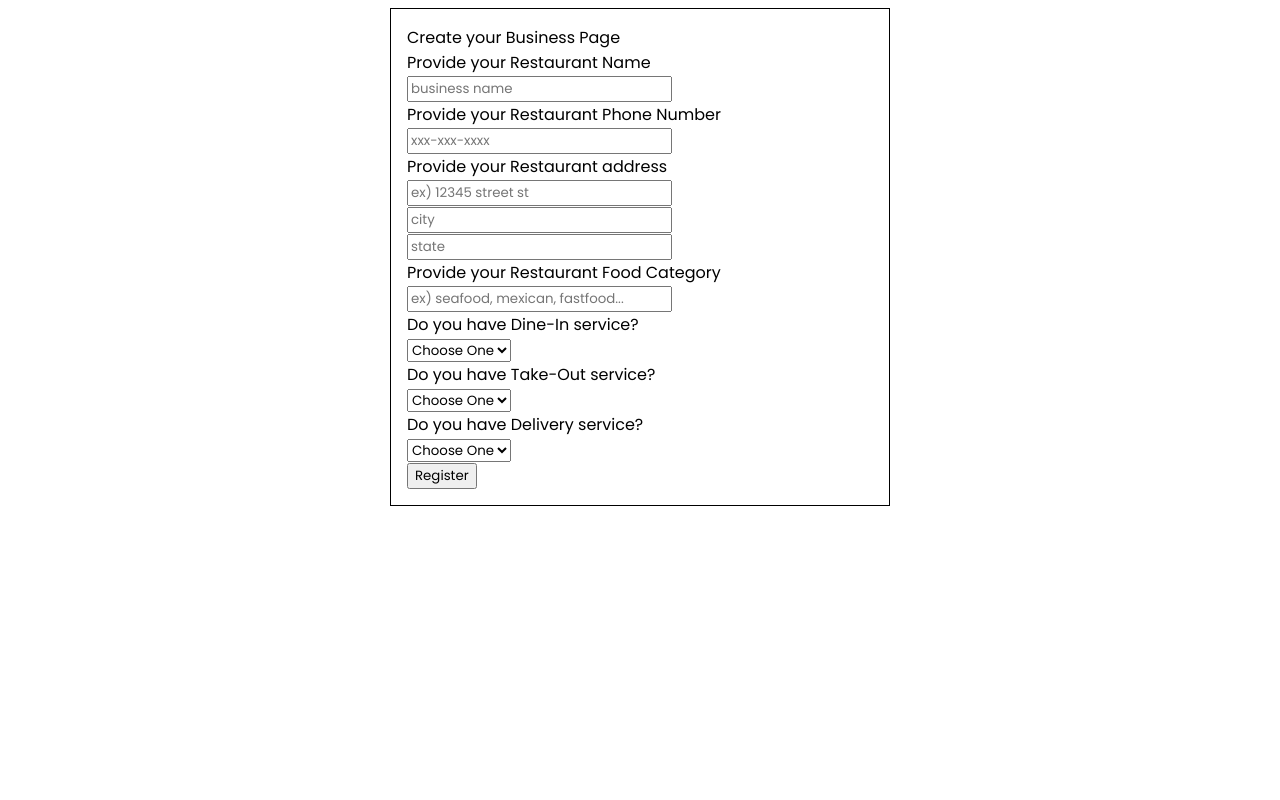
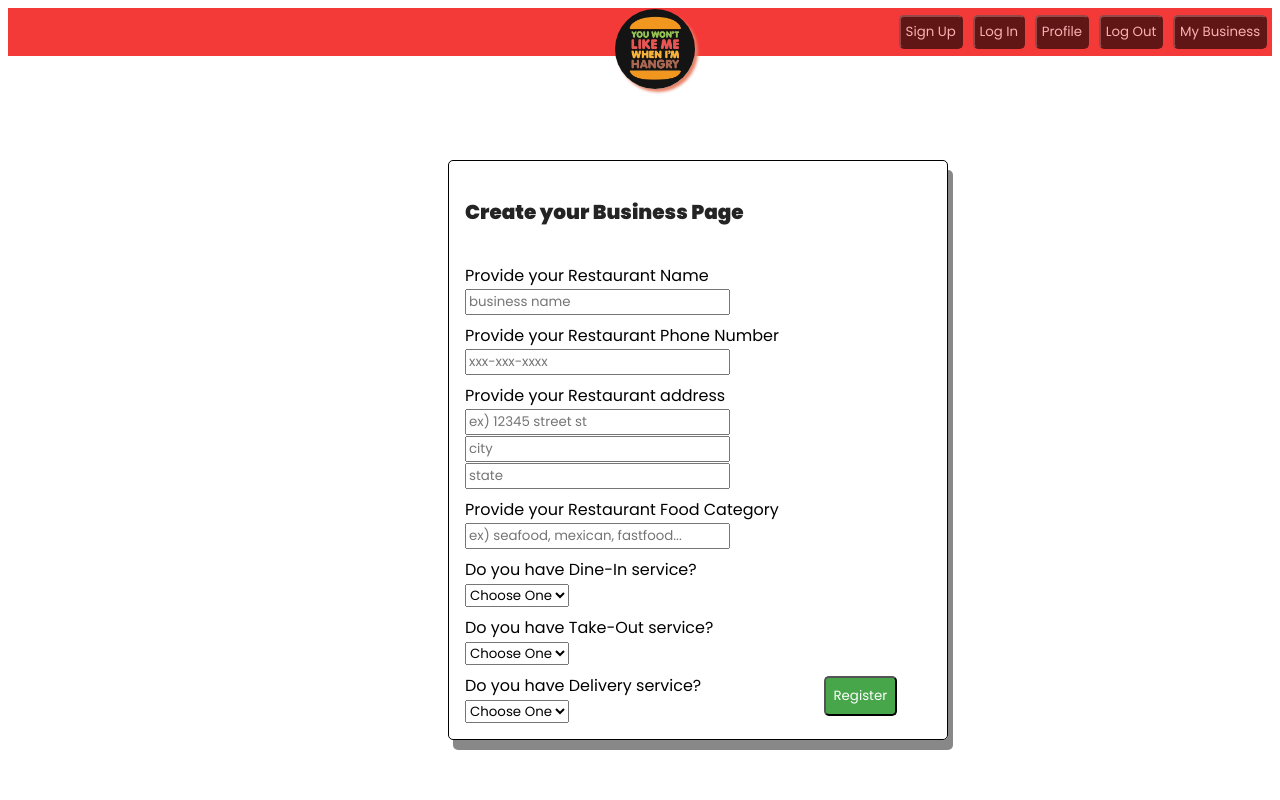
Before and after one commit to ransonk/group-yelp-project, a Node server app: template views/my-business.pug in a window 1280 px wide. Run offline with Node 20, Linux system fonts and the light colour scheme; the template is opened without the code that fills it, so the values that code supplies are empty; some libraries are stand-ins or nearby versions.

Commit message:
form styling added

```diff
--- a/public/css/my-business.css
+++ b/public/css/my-business.css
@@ -1,6 +1,41 @@
 .my-business-main-container {
-    border: 1px solid black;
+    position: absolute;
+    top: 20%;
+    left: 35%;
+    border: 1.5px solid black;
+    border-radius: 5px;
     margin: 0 auto;
     width: 500px;
     padding: 1rem;
+    box-shadow: 5px 10px #888888;
 }
+
+.create-business{
+    font-weight: bold;
+    color: rgb(36, 36, 36);
+    font-size: 20px;
+}
+
+.form-group{
+  border-radius: 5px;
+  /* background-color: #f2f2f2; */
+  padding-top: 8px;
+}
+
+.my-business-sign-up-button{
+    position: absolute;
+    right: 10%;
+    bottom: 4%;
+    border-radius: 5px;
+    background-color: #47a54a;
+    padding: 0.5rem;
+    color: white;
+
+}
+
+.my-business-sign-up-button:hover{
+    transition-duration: 0.3s;
+    background-color: #3a863b;
+    cursor: pointer;
+
+}
--- a/public/css/styles.css
+++ b/public/css/styles.css
@@ -156,13 +156,13 @@ html{
 
 .log-in-container{
     position: relative;
-    top: 8rem;
+    top: 7rem;
     width: 20rem;
     height: 20rem;
 }
 
 .log-in__image{
-    background-image: url('./images/woman-cooking-pizza-home-illustration-retro-comic-pop-art-style_88813-234.png');
+    background-image: url('../images/woman-cooking-pizza-home-illustration-retro-comic-pop-art-style_88813-234.png');
     background-size: contain;
     width: 16.5rem;
     height: 20rem;
--- a/public/js/my-business.js
+++ b/public/js/my-business.js
@@ -1,6 +1,88 @@
 import { handleErrors } from "./utils.js"
 
+
+document.addEventListener('DOMContentLoaded', async () => {
+
+  const token = localStorage.getItem("HANGRY_ACCESS_TOKEN")
   const id = localStorage.getItem("HANGRY_CURRENT_USER_ID")
+
+  const body = { token, id }
+  const res = await fetch("/api/user/check", {
+    method: "POST",
+    body: JSON.stringify(body),
+    headers:
+      { "Content-Type": "application/json" },
+  })
+
+  const loggedInStatus = await res.json();
+
+  document.querySelector('#my-business').addEventListener('click', async (e) => {
+    const res = await fetch(`/api/restaurants/user/${id}/restaurant`);
+
+    const { restaurant } = await res.json();
+    if (!restaurant) {
+
+      window.location.href = "/my-business"
+      // console.log('need to create business page')
+    } else {
+
+      const restaurantId = restaurant.id;
+      window.location.href = `/restaurants/${restaurantId}`;
+    }
+  })
+
+  if (loggedInStatus.result === "Non-business Owner Token") {
+    document.querySelector('#sign-up').classList.add('hidden')
+    document.querySelector('#log-in').classList.add('hidden')
+    document.querySelector('#profile').classList.remove('hidden')
+    document.querySelector('#log-out').classList.remove('hidden')
+    document.querySelector('#my-business').classList.add('hidden')
+    document.querySelector('#demo-user').classList.add('hidden')
+
+  } else if (loggedInStatus.result === "Business Owner Token") {
+    document.querySelector('#sign-up').classList.add('hidden')
+    document.querySelector('#log-in').classList.add('hidden')
+    document.querySelector('#profile').classList.remove('hidden')
+    document.querySelector('#log-out').classList.remove('hidden')
+    document.querySelector('#my-business').classList.remove('hidden')
+    document.querySelector('#demo-user').classList.add('hidden')
+
+  } else if (loggedInStatus.result === "Bad User Token") {
+    document.querySelector('#sign-up').classList.remove('hidden')
+    document.querySelector('#log-in').classList.remove('hidden')
+    document.querySelector('#profile').classList.add('hidden')
+    document.querySelector('#log-out').classList.add('hidden')
+    document.querySelector('#my-business').classList.add('hidden')
+  }
+
+  //logout event listener
+  document.querySelector('#log-out')
+    .addEventListener('click', () => {
+      localStorage.removeItem("HANGRY_ACCESS_TOKEN")
+      localStorage.removeItem("HANGRY_CURRENT_USER_ID")
+      window.location.href = '/';
+    })
+
+  document.getElementById('profile').addEventListener('click', async () => {
+    // window.location.href = `/`
+    window.location.href = `/user/${id}`
+  })
+
+
+  //search event listner
+  const searchForm = document.querySelector(".search-form");
+  searchForm.addEventListener("submit", async (event) => {
+    event.preventDefault();
+    const formData = new FormData(searchForm)
+    const search = formData.get("search")
+    localStorage.setItem("searchValue", search)
+    window.location.href = `/search`
+  })
+
+
+
+
+  // const id = localStorage.getItem("HANGRY_CURRENT_USER_ID")
   const myBusinessForm = document.querySelector(".my-business-form")
   const myBusinessFormButton = document.querySelector(".my-business-sign-up-button")
   myBusinessFormButton.addEventListener("click", async (event) => {
@@ -38,8 +120,5 @@ myBusinessFormButton.addEventListener("click", async (event) => {
       handleErrors(err)
     }
 
-
-
-
-
   })
+})
--- a/views/my-business.pug
+++ b/views/my-business.pug
@@ -1,7 +1,9 @@
 extends layout.pug
 
 block content
-  div(class="my-business-main-container") Create your Business Page
+  include includes/nav-bar
+  div(class="my-business-main-container")
+    p.create-business Create your Business Page
     div(class="my-business-container")
       div(class="errors-container")
       form(class="my-business-form")
```
Lines whose indentation alone changed are shown as unchanged.
